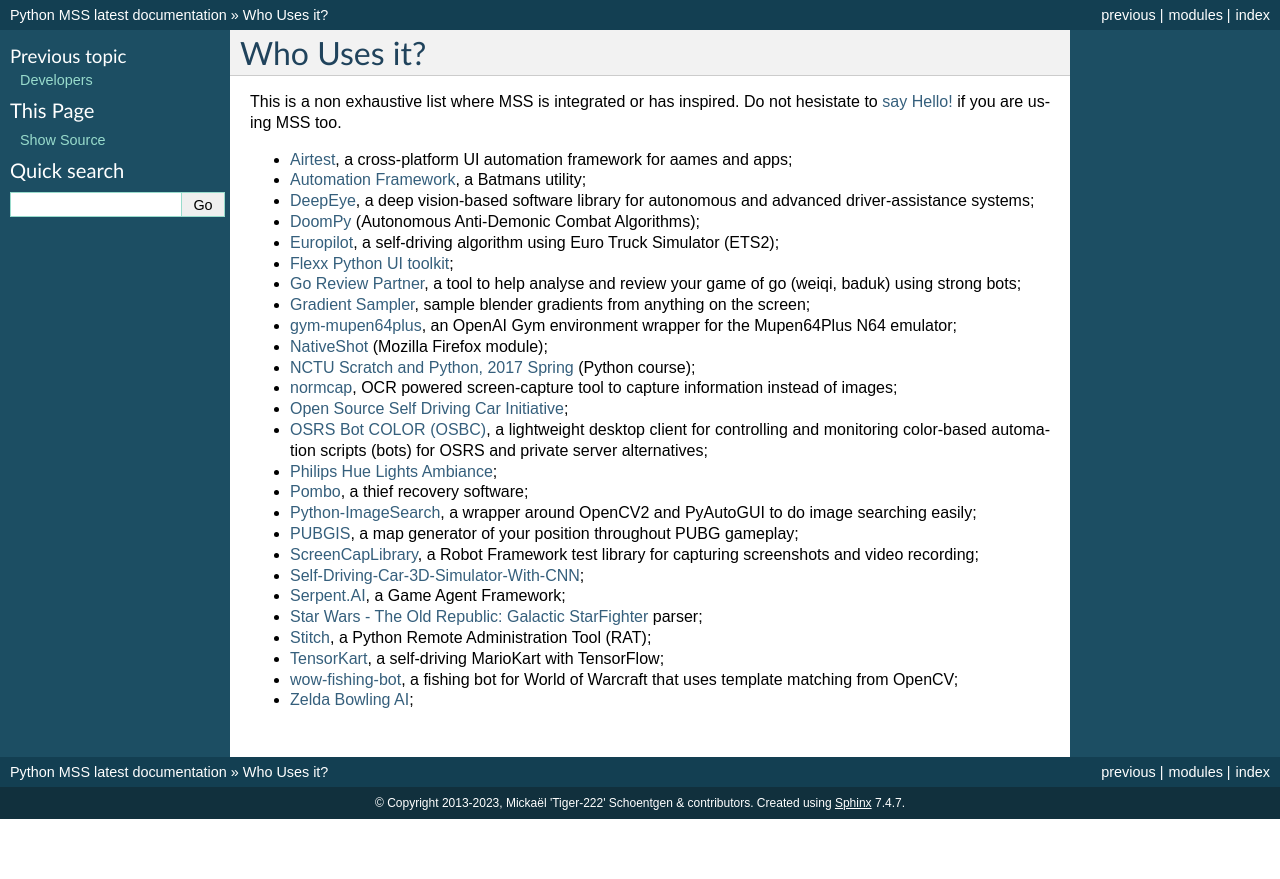
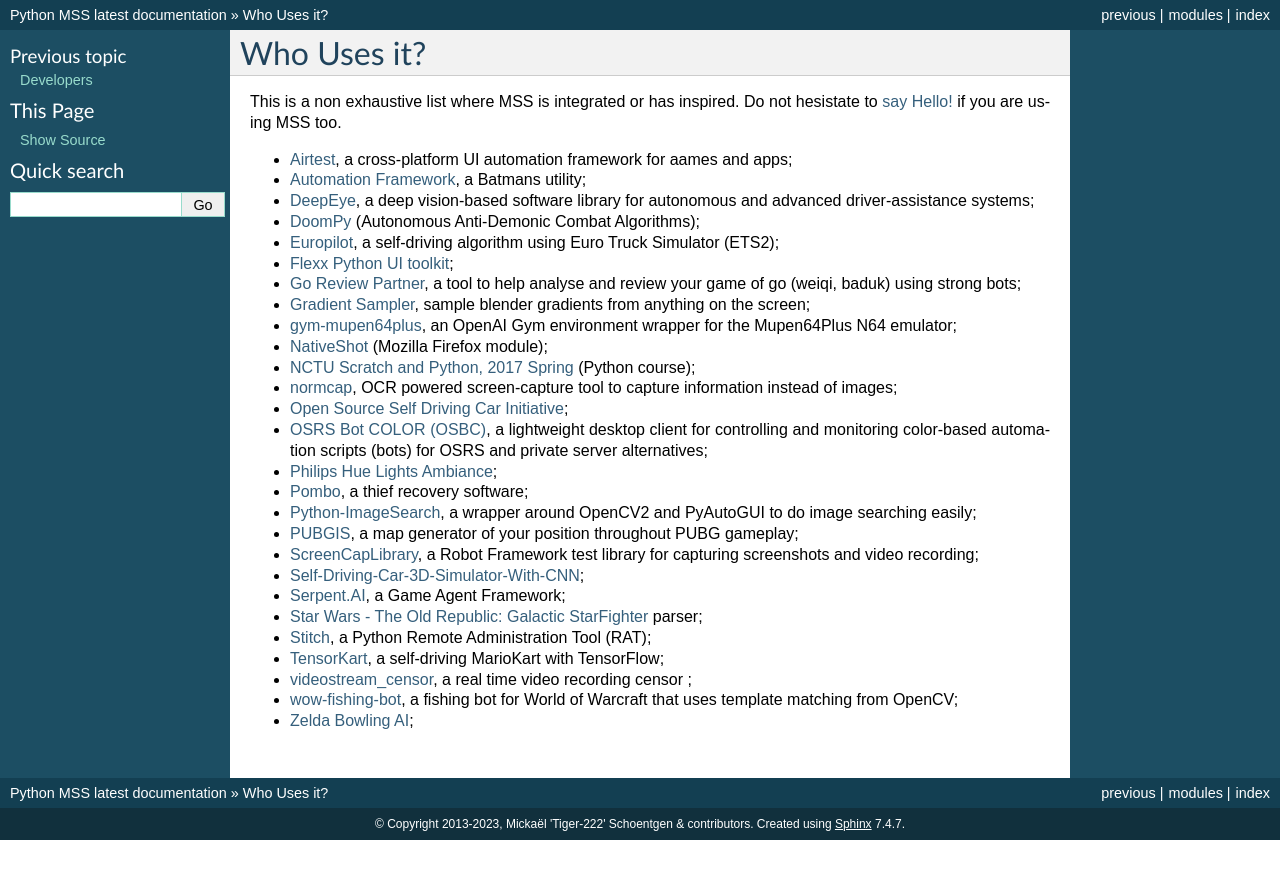
Before and after one commit to BoboTiG/python-mss, a Sphinx documentation site: the page built from docs/source/where.rst, in a window 1280 px wide. Shown: the top 879 px of the page. Built offline with Sphinx 7.4.7, drawn with Linux system fonts in a browser that asks for light colours.

Commit message:
doc: add videostream_censor

```diff
--- a/docs/source/where.rst
+++ b/docs/source/where.rst
@@ -29,5 +29,6 @@ Do not hesistate to `say Hello! <https://github.com/BoboTiG/python-mss/issues>`_
 - `Star Wars - The Old Republic: Galactic StarFighter <https://github.com/RedFantom/gsf-parser>`_ parser;
 - `Stitch <https://nathanlopez.github.io/Stitch/>`_, a Python Remote Administration Tool (RAT);
 - `TensorKart <https://github.com/kevinhughes27/TensorKart>`_, a self-driving MarioKart with TensorFlow;
-- `wow-fishing-bot <https://github.com/rsamf/wow-fishing-bot/tree/master>`_, a fishing bot for World of Warcraft that uses template matching from OpenCV;
+- `videostream_censor <https://github.com/SergeyKalutsky/vsc>`_, a real time video recording censor ;
+- `wow-fishing-bot <https://github.com/rsamf/wow-fishing-bot>`_, a fishing bot for World of Warcraft that uses template matching from OpenCV;
 - `Zelda Bowling AI <https://github.com/Velidir/ZeldaBowlingAI>`_;
```
